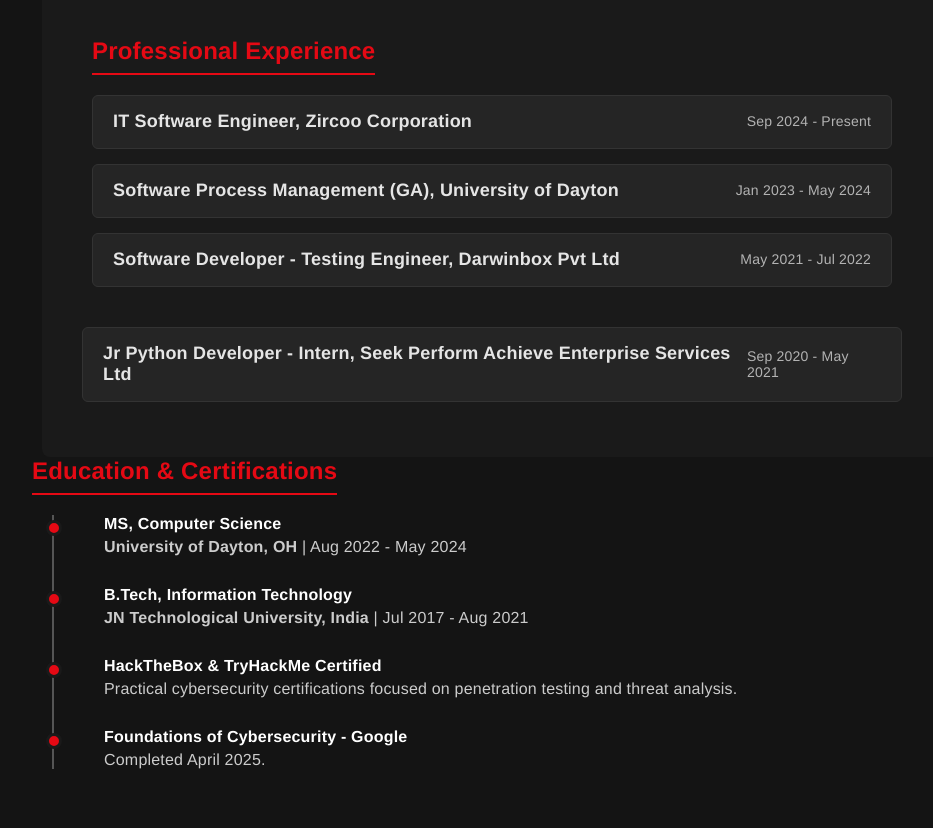
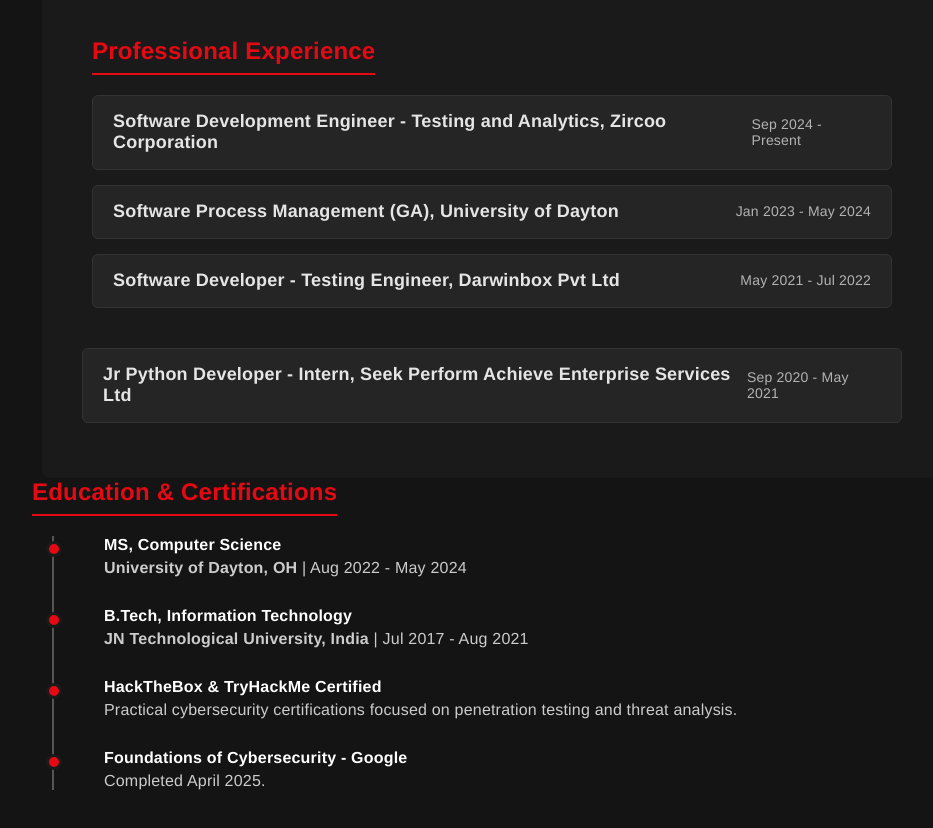
Before and after one commit to kalyanhsn/Personal-Portfolio, a plain HTML site: page resume.html in a window 1280 px wide. Shown: the part 932-1760 px from the top of the page, without its empty margins (148-1081 px from the left). Drawn offline with nearby package versions, Linux system fonts and the light colour scheme; some packages are replaced by stand-ins of ours; a script that the page names is missing.

Commit message:
Resume Portfolio update

```diff
--- a/resume.html
+++ b/resume.html
@@ -141,12 +141,12 @@
 
                     <div class="experience-item">
                         <div class="exp-header" onclick="toggleDetails(this)">
-                            <h4>IT Software Engineer, Zircoo Corporation</h4>
+                            <h4>Software Development Engineer - Testing and Analytics, Zircoo Corporation</h4>
                             <span class="exp-date">Sep 2024 - Present</span>
                         </div>
                         <div class="exp-details">
-                            <p><strong>Integrated Data Systems:</strong> Integrated data from ERP and non-ERP systems into SharePoint using Power tools, enhancing decision-making efficiency by 30%. Verified SAP reporting accuracy ensuring 100% data integrity.</p>
-                            <p><strong>Automation & Process:</strong> Automated 20+ data workflows with Vertex and Alteryx, significantly reducing report generation time and manual effort.</p>
+                            <p><strong>Operatomg Systems Imaging:</strong> Designed and implemented Automated Test Network infrastructure with PXE boot process and OS download capabilities for network deployment testing</p>
+                            <p><strong>Data Automation & Processing:</strong> Analyzed test data from 20+ automated workflows and provided recommendations to improve system reliability, resulting in 30% improvement in decision-making efficiency</p>
                         </div>
                     </div>
 
```
